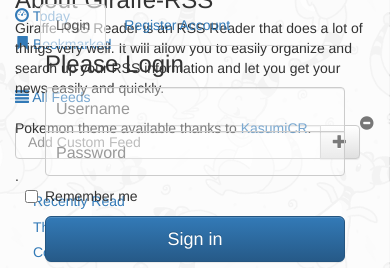
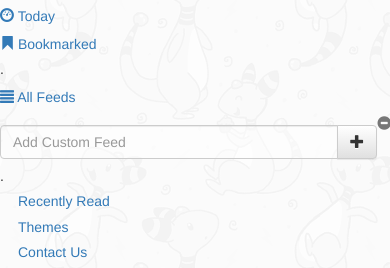
Before and after one commit to ZooKeepers/giraffe, a website: page client/index.html in a window 390 px wide. Shown: the part 112-380 px from the top of the page. Drawn offline with nearby package versions, Linux system fonts and the light colour scheme; a script that the page names is missing.

Commit message:
Fix some resizing issues with fixed sidebar

```diff
--- a/client/css/giraffe.css
+++ b/client/css/giraffe.css
@@ -91,3 +91,22 @@
     margin: 0 auto;
     max-width: 310px;
 }
+
+.sidebar-nav-fixed {
+     position:fixed;
+     top:60px;
+     width:21.97%;
+ }
+
+ @media (max-width: 767px) {
+     .sidebar-nav-fixed {
+         width:auto;
+     }
+ }
+
+ @media (max-width: 979px) {
+     .sidebar-nav-fixed {
+         position:static;
+        width: auto;
+     }
+ }
--- a/client/index.html
+++ b/client/index.html
@@ -18,7 +18,7 @@
 	<div class="container">
 		<div class="row">
 			<!--<div class="col-md-4"></div> -->
-			<div id="nav-bar-div" class="col-md-3" style="position: fixed" data-bind="visible: user().username != 'Login'">
+			<div id="nav-bar-div" class="sidebar-nav-fixed" style="" data-bind="visible: user().username != 'Login'">
 				<div style="padding-top: 22px;"></div>
 				<div class="row">
 					<ul class="nav nav-tabs">
```
